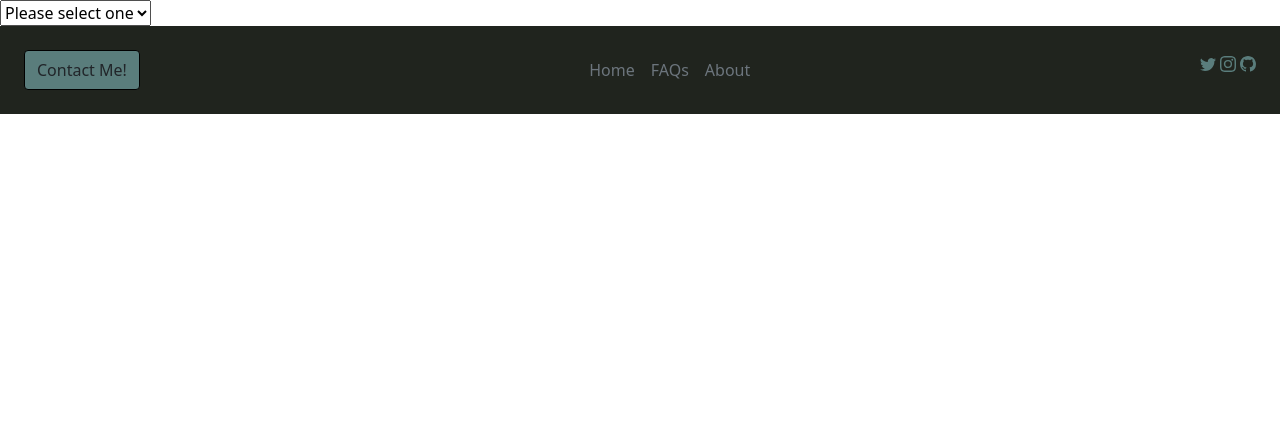
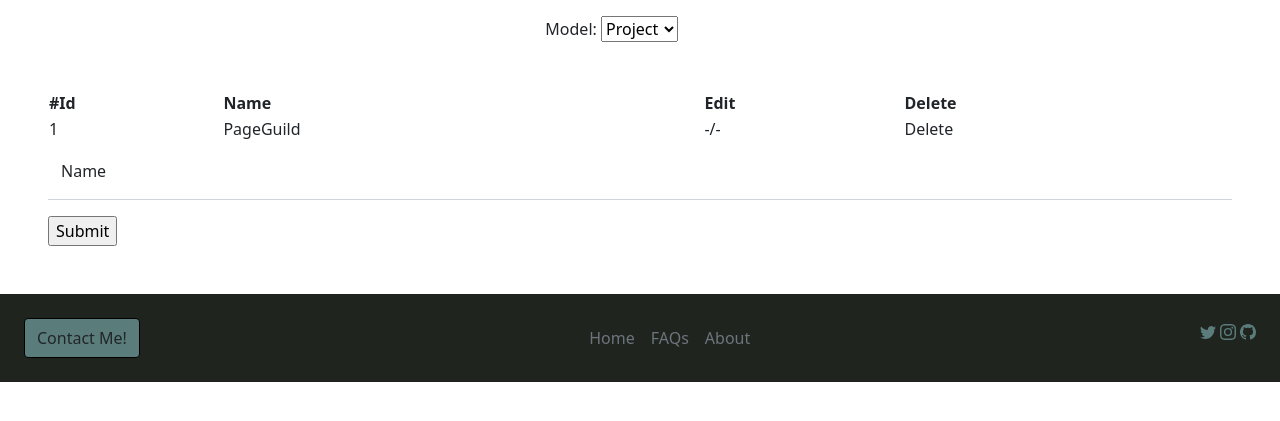
Before and after one commit to 21F0rc3/Portefolio, a Flask app: page /admin in a window 1280 px wide. Shown: the top 421 px of the page. Run offline with Flask 2, Linux system fonts and the light colour scheme; data comes from the database, SQL or seed files in the repository.

Commit message:
CRUD page layout

```diff
--- a/routes.py
+++ b/routes.py
@@ -6,6 +6,7 @@ from flask_mail import Mail
 
 from controllers.crudController import crudPage
 from controllers.projectController import getProjectContent, createProject, readProject, updateProject, deleteProject
+from controllers.sectionController import createSection, deleteSection
 
 @app.route("/")
 def index():
@@ -48,3 +49,12 @@ def createProjectRoute():
 @app.route("/admin/project/delete/<project_id>")
 def deleteProjectRoute(project_id):
     return deleteProject(project_id)
+
+
+@app.route("/admin/section/create", methods=['POST'])
+def createSectionRoute():
+    return createSection(request)
+
+@app.route("/admin/section/delete/<section_id>")
+def deleteSectionRoute(section_id):
+    return deleteSection(section_id)
--- a/static/js/crud.js
+++ b/static/js/crud.js
@@ -2,6 +2,6 @@ var vm = new Vue({
     delimiters : ['[[', ']]'],
     el: '#crud_page',
     data: {
-      model: ''
+      model: 'Project'
     }
   })
--- a/templates/crud.html
+++ b/templates/crud.html
@@ -3,26 +3,28 @@
 {% block title %}Gabriel Fernandes{% endblock %}
 
 {% block content %}
-
-<div id="crud_page">
+    <div id="crud_page" class="row justify-content-center mx-0">
         {# Escolhemos um model #}
+        <div class="col-2 mt-3">
+            <label>Model: </label>
             <select v-model="model">
-        <option disabled value="">Please select one</option>
                 <option>Project</option>
                 <option>Section</option>
             </select>
+        </div>
 
         {# Sera apresentado a respetiva form do model escolhido sem a pagina ser recarregada #}
-    <div v-if="model == 'Project'">
+        <div v-if="model == 'Project'" class="p-5">
             {% with projects=projects %}
-            {% include "/crud/projects.html" %}
+                {% include "/crud/projectsCRUDpage.html" %}
             {% endwith %}
         </div>
-    <div v-else>
-
+        <div v-else-if="model == 'Section'" class="p-5">
+            {% with sections=sections, projects=projects %}
+                {% include "/crud/sectionsCRUDpage.html" %}
+            {% endwith %}
         </div>
     </div>
-
 {% endblock %}
 
 {% block footer %}
--- a/templates/crud/projects.html
+++ b/templates/crud/projectsCRUDpage.html
@@ -1,6 +1,6 @@
-<table>
+<table class="col-12">
   <tr>
-    <th>Id</th>
+    <th>#Id</th>
     <th>Name</th>
     <th>Edit</th>
     <th>Delete</th>
@@ -9,7 +9,7 @@
     <tr>
       <td>{{ project.id }}</td>
       <td>{{ project.name }}</td>
-      <td></td>
+      <td>-/-</td>
       <td><a href="{{ url_for('deleteProjectRoute', project_id=project.id) }}">Delete</a></td>
     </tr>
   {% endfor %}
--- /dev/null
+++ b/templates/crud/sectionsCRUDpage.html
@@ -0,0 +1,48 @@
+<div class="">
+    <table class="col-12">
+        <tr>
+            <th>#Id</th>
+            <th>Title</th>
+            <th>Image_URL</th>
+            <th>Content_File</th>
+            <th>Project_ID</th>
+            <th>Edit</th>
+            <th>Delete</th>
+        </tr>
+        {% for section in sections %}
+        <tr>
+            <td>{{ section.id }}</td>
+            <td>{{ section.title }}</td>
+            <td>{{ section.image_url }}</td>
+            <td>{{ section.content_file }}</td>
+            <td>{{ section.project_id }}</td>
+            <td>-/-</td>
+            <td><a href="{{ url_for('deleteSectionRoute', section_id=section.id) }}">Delete</a></td>
+        </tr>
+        {% endfor %}
+    </table>
+</div>
+
+<div class="">
+  <form method="post" action="{{ url_for('createProjectRoute') }}">
+    <div class="form-floating mb-3">
+      <input name="title" type="text" class="form-control" id="floatingInput" placeholder="Project Name">
+      <label for="floatingInput">Title</label>
+    </div>
+    <div class="form-floating mb-3">
+        <input name="image_url" type="text" class="form-control" id="floatingInput" placeholder="Project Name">
+        <label for="floatingInput">Image_URL</label>
+    </div>
+    <div class="form-floating mb-3">
+        <input name="content_file" type="text" class="form-control" id="floatingInput" placeholder="Project Name">
+        <label for="floatingInput">Content_File</label>
+    </div>
+    <select name="project_id" class="form-select">
+        {% for project in projects %}
+        <option values="{{ project.id }}">{{ project.name }}</option>
+        {% endfor %}
+    </select>
+
+    <input class="mt-5" type="submit">
+  </form>
+</div>
```
Also changed, not shown: controllers/sectionController.py (+26 -0 lines), portefolio.db. Lines whose indentation alone changed are shown as unchanged.
